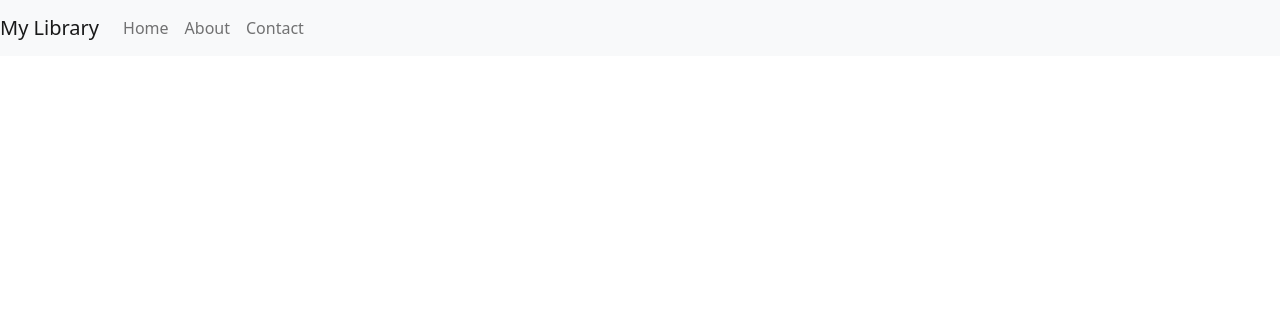
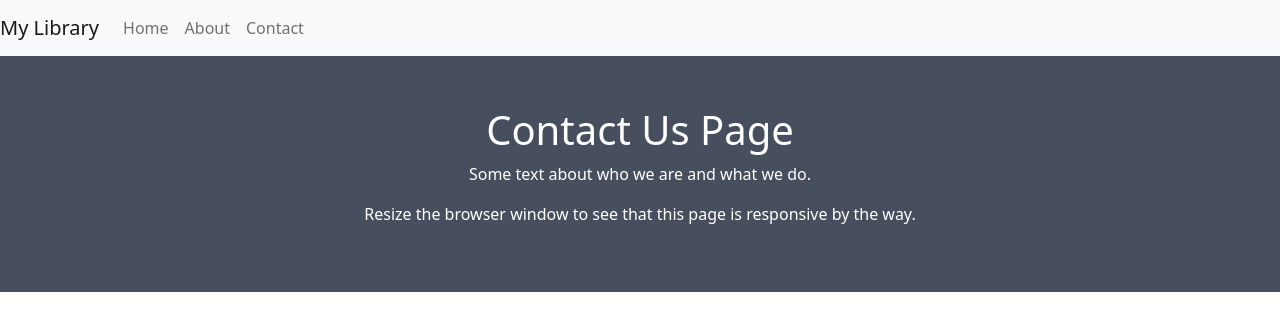
Before and after one commit to RasoolRasheed/lib-app, a React (Create React App) app: page /contact in a window 1280 px wide. Shown: the top 330 px of the page. Built offline with nearby package versions, Linux system fonts and the light colour scheme.

Commit message:
About & Contact area created

```diff
--- a/src/App.scss
+++ b/src/App.scss
@@ -1,5 +1,6 @@
 @import "assets/styles/library";
 @import "assets/styles/author";
 @import "assets/styles/book";
+@import "assets/styles/about";
 
 @import "~bootstrap/scss/bootstrap";
--- a/src/App.tsx
+++ b/src/App.tsx
@@ -10,6 +10,8 @@ import {
 import ReadingArea from './Components/ReadingArea/ReadingArea';
 import { Row } from 'react-bootstrap';
 import NavBar from './Components/NavBar/NavBar';
+import About from "./Components/About/About";
+import Contact from "./Components/Contact/Contact";
 
 const App: React.FC = () => {
     return (
@@ -25,10 +27,10 @@ const App: React.FC = () => {
                     <Library/>
                 </Route>
                 <Route path="/about">
-                    <ReadingArea/>
+                    <About/>
                 </Route>
                 <Route path="/contact">
-                    {/*<Dashboard/>*/}
+                    <Contact/>
                 </Route>
             </Switch>
         </Router>
--- /dev/null
+++ b/src/Components/About/About.tsx
@@ -0,0 +1,14 @@
+import React from "react";
+import {Col} from "react-bootstrap";
+
+const About: React.FC = () => {
+    return (
+        <Col className="about-section">
+            <h1>About Us Page</h1>
+            <p>Some text about who we are and what we do.</p>
+            <p>Resize the browser window to see that this page is responsive by the way.</p>
+        </Col>
+    );
+}
+
+export default About;
--- /dev/null
+++ b/src/Components/Contact/Contact.tsx
@@ -0,0 +1,14 @@
+import React from "react";
+import {Col} from "react-bootstrap";
+
+const Contact: React.FC = () => {
+    return (
+        <Col className="about-section">
+            <h1>Contact Us Page</h1>
+            <p>Some text about who we are and what we do.</p>
+            <p>Resize the browser window to see that this page is responsive by the way.</p>
+        </Col>
+    );
+}
+
+export default Contact;
--- /dev/null
+++ b/src/assets/styles/about.scss
@@ -0,0 +1,68 @@
+body {
+  font-family: Arial, Helvetica, sans-serif;
+  margin: 0;
+}
+
+html {
+  box-sizing: border-box;
+}
+
+*, *:before, *:after {
+  box-sizing: inherit;
+}
+
+.column {
+  float: left;
+  width: 33.3%;
+  margin-bottom: 16px;
+  padding: 0 8px;
+}
+
+.card {
+  box-shadow: 0 4px 8px 0 rgba(0, 0, 0, 0.2);
+  margin: 8px;
+}
+
+.about-section {
+  padding: 50px;
+  text-align: center;
+  background-color: #474e5d;
+  color: white;
+}
+
+.container {
+  padding: 0 16px;
+}
+
+.container::after, .row::after {
+  content: "";
+  clear: both;
+  display: table;
+}
+
+.title {
+  color: grey;
+}
+
+.button {
+  border: none;
+  outline: 0;
+  display: inline-block;
+  padding: 8px;
+  color: white;
+  background-color: #000;
+  text-align: center;
+  cursor: pointer;
+  width: 100%;
+}
+
+.button:hover {
+  background-color: #555;
+}
+
+@media screen and (max-width: 650px) {
+  .column {
+    width: 100%;
+    display: block;
+  }
+}
```
